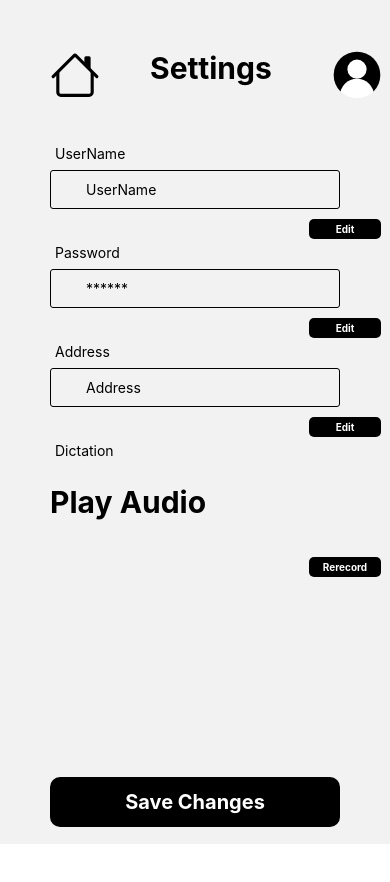
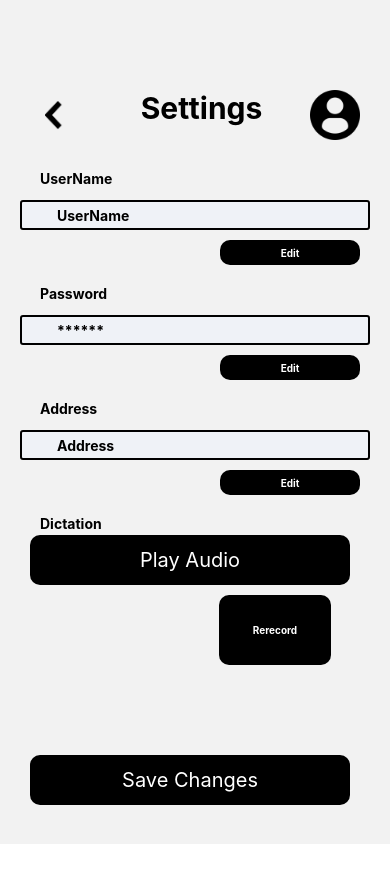
Before and after one commit to kattianirudh/Say-it-Right2, a React Native app: screen /Setting in a window 390 px wide. Shown: the top 882 px of the page. After the commit the page ends 844 px from the top, so only its background shows below. Built offline with nearby package versions, Linux system fonts and the light colour scheme.

Commit message:
Made changes to UserProfile and Settings.

```diff
--- a/navigation/index.tsx
+++ b/navigation/index.tsx
@@ -33,7 +33,7 @@ import Setting from '../screens/Setting';
 export default function Navigation({ colorScheme }: { colorScheme: ColorSchemeName }) {
   return (
     <NavigationContainer>
-        <Stack.Navigator initialRouteName="AddMembers">
+        <Stack.Navigator initialRouteName="CreateGroup">
           <Stack.Screen
             name="CreateGroup"
             component={CreateGroup}
@@ -141,6 +141,11 @@ function RootNavigator() {
         options={{ headerShown: false }}
       />
       <Stack.Screen
+            name="Setting"
+            component={Setting}
+            options={{ headerShown: false }}
+          />
+      <Stack.Screen
         name="GroupList"
         component={GroupList}
         options={{ headerShown: false }}
--- a/screens/Setting.jsx
+++ b/screens/Setting.jsx
@@ -1,8 +1,7 @@
 import { View, Text, Pressable, Image, StyleSheet, TextInput, ScrollView, FlatList} from 'react-native'
 import React from 'react'
-import UserProfile from '../assets/images/UserProfile.svg'
-import svgImage from '../assets/images/house.svg'
-
+import UserProfile from '../assets/images/UserProfile.png'
+import leftChevron from '../assets/images/leftChevron.png'
 let arr = [
     {
       id: 1,
@@ -31,9 +30,10 @@ const Setting = (props) => {
     return (
       <View style={styles.body}>
         <View style={styles.header}>
-       <Pressable onPress={() => props.navigation.navigate('Home')}>
-            <Image style={styles.houseimage} source={svgImage} />
-       </Pressable>
+        <Pressable onPress={() => props.navigation.navigate('Home')}>
+        <Image style={styles.backIcon} source={leftChevron} />
+        {/*<Text style={styles.backButtonText}>Home</Text>*/}
+        </Pressable>
           <Text style={styles.header}>Settings</Text>
 
           <Pressable onPress={() => props.navigation.navigate('UserProfile')}>
@@ -66,9 +66,11 @@ const Setting = (props) => {
         </View>
         <View><Text style={styles.header1}>Dictation</Text>
         </View>
-        <View>
-          <TextInput style={styles.header} placeholder="Play Audio" />
-          <Pressable style={styles.button2} onPress={() => props.navigation.navigate('Rerecord')}>
+        <View style={styles.buttonContainer_fs}>
+        <Pressable style={styles.button1} onPress={() => props.navigation.navigate('Play Audio')}>
+          <Text style={styles.buttonText}>Play Audio</Text>
+          </Pressable>
+          <Pressable style={styles.button3} onPress={() => props.navigation.navigate('Rerecord')}>
           <Text style={styles.buttonText1}>Rerecord</Text>
           </Pressable>
         </View>
@@ -84,24 +86,46 @@ const Setting = (props) => {
     }
     const styles = StyleSheet.create({
         body: {
-          padding: 50,
+          padding: 90,
           position: 'relative',
+          flex: 1,
+          marginTop: 0,
+          //backgroundColor:'#5d6473',
+          paddingHorizontal:20,
+          //marginTop:0,
+          //marginBottom:0,
         },
         houseimage:{
          width: 50,
          height: 50,
          marginRight:50,
         },
+        backButton: {
+          marginTop: 20,
+          paddingLeft: 20,
+          paddingTop: 20,
+          paddingBottom: 20,
+          display: 'flex',
+      },
+      backIcon: {
+          width: 18,
+          height: 30,
+          marginRight:10,
+          marginLeft:0,
+          marginTop:10,
+      },
         image: {
           width: 50,
           height: 50,
-          marginLeft:60,
+          marginLeft:5,
+          marginRight:10,
         },
         header: {
           flexDirection: 'row',
           justifyContent: 'space-between',
           alignItems: 'center',
           position: 'fixed',
+          //marginRight:20,
         },
         header: {
           fontSize: 30,
@@ -110,12 +134,15 @@ const Setting = (props) => {
           display: 'flex',
           flexDirection: 'row',
           justifyContent: 'space-between',
-          height: 90,
+          height: 40,
+          marginLeft:25,
+          marginBottom: 20,
         },
         header1: {
-            marginRight:100,
-            padding:5,
-            height: 20,
+            marginRight:10,
+            padding:20,
+            height: 10,
+            fontWeight: 'bold',
         },
         header2: {
           marginLeft:330,
@@ -123,7 +150,7 @@ const Setting = (props) => {
           height: 10,
           fontSize: 20,
           color: '#5A6978',
-          fontWeight: 'Underline',
+          fontWeight: 'bold',
           display: 'flex',
           flexDirection: 'row',
           justifyContent: 'space-between'
@@ -134,18 +161,21 @@ const Setting = (props) => {
         height: 10,
         fontSize: 20,
         color: '#5A6978',
-        fontWeight: 'underline',
+        fontWeight: 'bold',
         display: 'flex',
         flexDirection: 'row',
         justifyContent: 'space-between'
     },
         search: {
-          borderWidth: 1,
+          borderWidth: 2,
           borderColor: '#000000',
           borderRadius: 3,
           padding: 10,
           paddingLeft: 35,
           marginTop: 10,
+          backgroundColor:'#EFF2F7',
+          height:30,
+          fontWeight: 'bold',
         },
         icon: {
           width: 25,
@@ -154,14 +184,16 @@ const Setting = (props) => {
         buttonContainer_fs: {
           flex: 1,
           justifyContent: 'flex-end',
-          marginTop: 150,
+          marginTop: 130,
           marginBottom: 10,
+          marginRight:30,
         },
         button1: {
           width: '100%',
           backgroundColor: '#000000',
           borderRadius: 10,
           marginTop: 50,
+          marginLeft:20,
           height: 50,
           alignSelf: 'center',
           justifyContent: 'center',
@@ -169,12 +201,24 @@ const Setting = (props) => {
           display: 'flex',
         },
         button2: {
-          width: '25%',
+          width: '40%',
           backgroundColor: '#000000',
-          borderRadius: 5,
+          borderRadius: 10,
           marginTop:10,
-          marginLeft: 300,
-          height: 20,
+          marginLeft: 190,
+          height: 25,
+          alignSelf: 'center',
+          justifyContent: 'center',
+          alignItems: 'center',
+          display: 'flex',
+        },
+        button3: {
+          width: '35%',
+          backgroundColor: '#000000',
+          borderRadius: 10,
+          marginTop:10,
+          marginLeft: 190,
+          height: 70,
           alignSelf: 'center',
           justifyContent: 'center',
           alignItems: 'center',
@@ -183,7 +227,7 @@ const Setting = (props) => {
         buttonText: {
           color: '#ffffff',
           fontSize: 20,
-          fontWeight: 'bold',
+          //fontWeight: 'bold',
         },
         buttonText1: {
         color: '#ffffff',
--- a/screens/UserProfile.jsx
+++ b/screens/UserProfile.jsx
@@ -1,9 +1,10 @@
 import { View, Text, StyleSheet, Button, Pressable, Image, TextInput } from 'react-native'
 import React from 'react'
 //import UserProfileImg from '../assets/images/UserProfile.svg'
-import svgImage from '../assets/images/house.svg'
-import Mic from '../assets/images/Mic.svg'
-import Setting from '../assets/images/Setting.svg'
+//import svgImage from '../assets/images/house.svg'
+//import MIC from '../assets/images/SpeakerIcon'
+import Setting from '../assets/images/Raster.png'
+import leftChevron from '../assets/images/leftChevron.png'
 
 let arr = [
     {
@@ -34,7 +35,8 @@ const UserProfile = (props) => {
       <View style={styles.body}>
         <View style={styles.header}>
         <Pressable onPress={() => props.navigation.navigate('Home')}>
-            <Image style={styles.houseimage} source={svgImage} />
+        <Image style={styles.backIcon} source={leftChevron} />
+        {/*<Text style={styles.backButtonText}>Back</Text> */}
         </Pressable>
           <Text style={styles.header}>UserName</Text>
 
@@ -43,7 +45,7 @@ const UserProfile = (props) => {
           </Pressable>
         </View>
         <View><Text style={styles.header1}>User Description</Text>
-        <Image source={Mic} style={[styles.Micon, styles.Mimage]} />
+        {/*<Image source={MIC} style={[styles.Micon, styles.Mimage]} />*/}
         </View>
         <View style={styles.scrollParent}>
         {/* <ScrollView style={styles.scroll} stickyHeaderIndices={[1]} contentContainerStyle={{ flex: 1 }}> */}
@@ -74,18 +76,18 @@ const UserProfile = (props) => {
     }
     const styles = StyleSheet.create({
         body: {
-          padding: 50,
+          padding: 30,
           position: 'relative',
-        },
-        houseimage:{
-         width: 50,
-         height: 50,
-         marginRight:50,
+          flex: 1,
+          marginTop: 40,
+          paddingHorizontal:20,
         },
         image: {
           width: 50,
           height: 50,
-          marginLeft:60,
+          //marginLeft:60,
+          marginLeft:5,
+          marginRight:10,
         },
         header: {
           flexDirection: 'row',
@@ -100,22 +102,31 @@ const UserProfile = (props) => {
           display: 'flex',
           flexDirection: 'row',
           justifyContent: 'space-between',
+          //height: 20,
+          height: 40,
+          marginLeft:20,
+          marginBottom: 20,
+          marginTop:10,
         },
         header1: {
-            marginLeft:120,
-            padding:5,
-            height: 70,
+            marginLeft:85,
+            padding:30,
+            height: 90,
         },
-        Mimage: {
-            width: 50,
-            height: 50,
-            marginLeft:150,
-          },
-        Micon: {
-            width: 25,
-            height: 25,
-            marginLeft:150,
-          },
+          backButton: {
+            marginTop: 20,
+            paddingLeft: 20,
+            paddingTop: 20,
+            paddingBottom: 20,
+            display: 'flex',
+        },
+        backIcon: {
+            width: 20,
+            height: 30,
+            marginRight:10,
+            marginLeft:0,
+            marginTop:10,
+        },
         icon: {
           width: 25,
           height: 25,
@@ -147,7 +158,7 @@ const UserProfile = (props) => {
           height: 35,
         },
         groupIcon: {
-          flexDirection:'flex-end',
+          flexDirection:'row-reverse',
           marginTop: 10,
           marginRight: 10,
         },
```
Also changed, not shown: assets/images/Raster.png (added), 1 other file (tests, documents, lock files or other folders).
